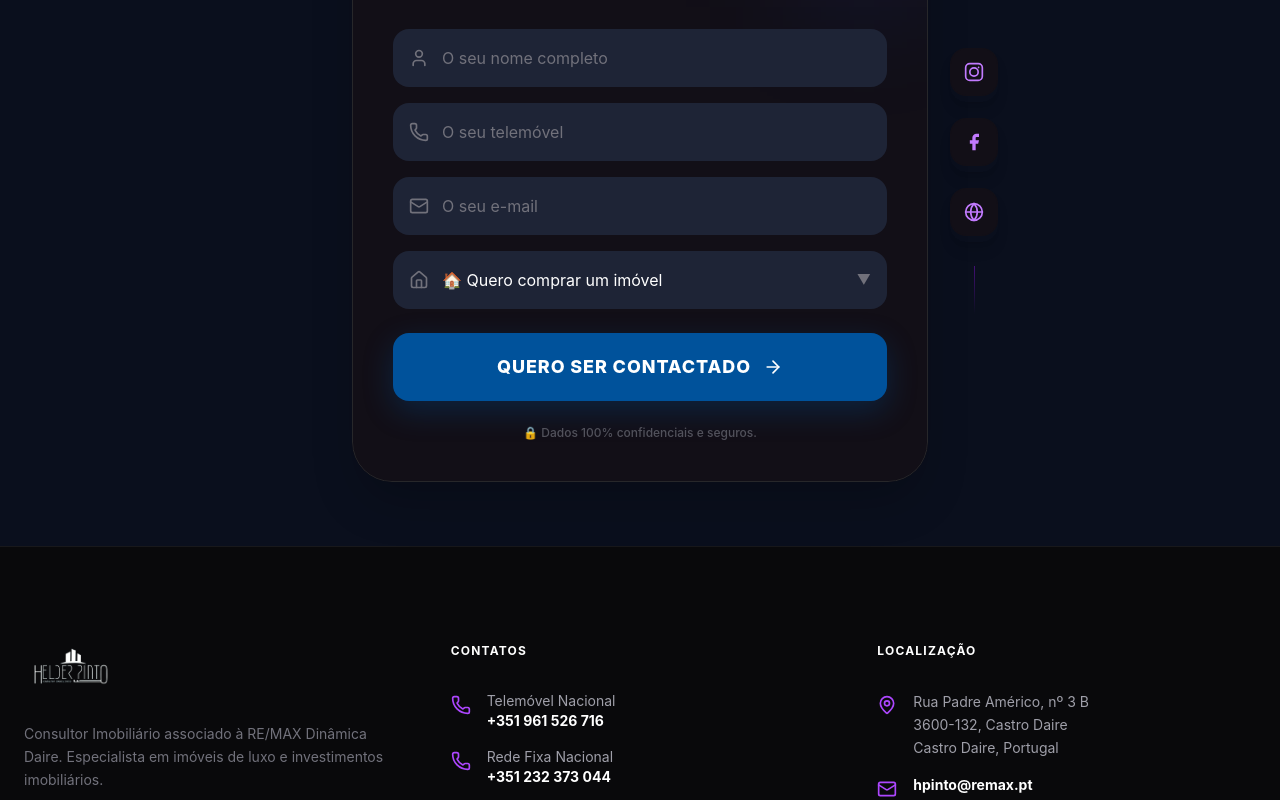
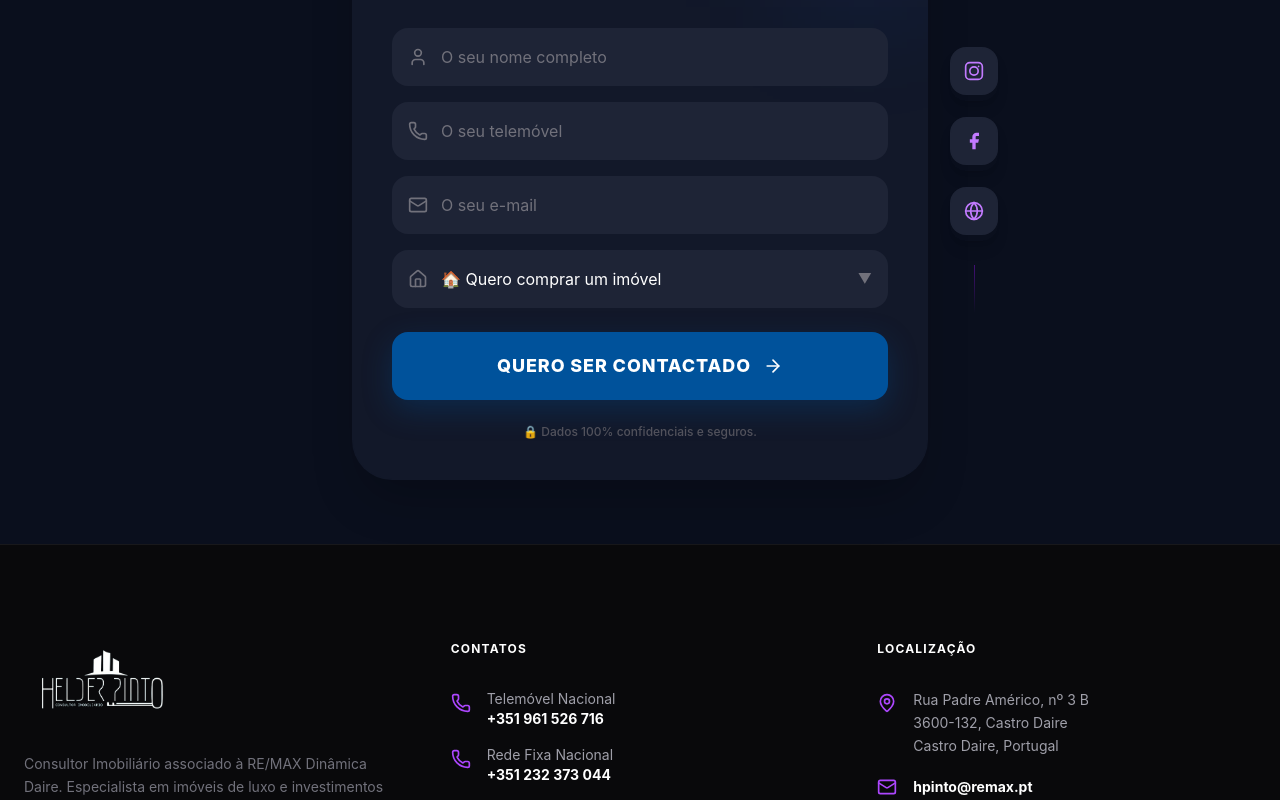
Before and after one commit to vitoriaservicosdepintura-arch/helderconsultorremax, a React (Vite) app: page / in a window 1280 px wide. Shown: the part 2120-2920 px from the top of the page. Built offline with nearby package versions, Linux system fonts and the light colour scheme.

Commit message:
Add files via upload

```diff
--- a/src/components/BorderGlow.tsx
+++ b/src/components/BorderGlow.tsx
@@ -80,7 +80,7 @@ const BorderGlow: React.FC<BorderGlowProps> = ({
                 className="absolute inset-[1px] z-10 pointer-events-none"
                 style={{ borderRadius: borderRadius - 1, background: backgroundColor }}
             />
-            <div className="relative z-20 w-full h-full">{children}</div>
+            <div className="relative z-20 w-full h-full pointer-events-auto">{children}</div>
         </div>
     );
 }
--- a/src/components/ContactSection.tsx
+++ b/src/components/ContactSection.tsx
@@ -50,35 +50,39 @@ const FloatingSocialSidebar = () => {
             {socialLinks.map((link) => {
                 const Icon = link.Icon;
                 return (
-                    <motion.a
+                    <motion.div
                         key={link.id}
-                        href={link.href}
-                        target="_blank"
-                        rel="noreferrer"
-                        aria-label={link.label}
                         whileHover={{ scale: 1.15, x: -4 }}
                         whileTap={{ scale: 0.95 }}
-                        className="relative group block shadow-lg rounded-2xl"
+                        className="relative group rounded-2xl shadow-lg"
                     >
                         <BorderGlow
                             edgeSensitivity={30}
                             glowColor="40 80 80"
-                            backgroundColor="#120F17"
+                            backgroundColor="#1e2436"
                             borderRadius={16}
                             glowRadius={40}
                             glowIntensity={1}
                             coneSpread={25}
                             animated={false}
                             colors={['#c084fc', '#f472b6', '#38bdf8']}
-                            className={`w-12 h-12 flex items-center justify-center text-purple-400 transition-all duration-300 ${link.hoverClass} hover:text-white`}
+                            className="w-12 h-12 block"
                         >
-                            <Icon className="w-5 h-5 absolute top-1/2 left-1/2 -translate-x-1/2 -translate-y-1/2" />
+                            <a
+                                href={link.href}
+                                target="_blank"
+                                rel="noreferrer"
+                                aria-label={link.label}
+                                className="w-full h-full flex items-center justify-center text-purple-400 group-hover:text-white transition-colors duration-300"
+                            >
+                                <Icon className="w-5 h-5 pointer-events-none" />
+                            </a>
                         </BorderGlow>
                         {/* Label tooltip */}
-                        <span className="absolute right-14 top-1/2 -translate-y-1/2 whitespace-nowrap bg-[#1e2436] border border-zinc-700 text-white text-xs font-bold px-3 py-1.5 rounded-xl opacity-0 group-hover:opacity-100 transition-opacity pointer-events-none">
+                        <span className="absolute left-[calc(100%+14px)] top-1/2 -translate-y-1/2 whitespace-nowrap bg-[#1e2436] border border-zinc-700 text-white text-xs font-bold px-3 py-1.5 rounded-xl opacity-0 group-hover:opacity-100 transition-opacity pointer-events-none shadow-md">
                             {link.label}
                         </span>
-                    </motion.a>
+                    </motion.div>
                 );
             })}
 
@@ -150,7 +154,7 @@ const ContactSection = () => {
                     <BorderGlow
                         edgeSensitivity={30}
                         glowColor="40 80 80"
-                        backgroundColor="#120F17"
+                        backgroundColor="#121829"
                         borderRadius={40}
                         glowRadius={150}
                         glowIntensity={1}
@@ -160,7 +164,7 @@ const ContactSection = () => {
                         className="w-full max-w-xl shadow-2xl relative"
                     >
                         <div className="absolute top-0 right-0 w-32 h-32 bg-blue-600/10 blur-[60px] -z-10" />
-                        <div className="p-10 relative overflow-hidden h-full z-10 border border-zinc-800 rounded-[2.5rem]">
+                        <div className="p-10 relative overflow-hidden h-full z-10 rounded-[2.5rem]">
                             <div className="text-center mb-10">
                                 <h2 className="text-3xl font-black text-white flex items-center justify-center gap-2 mb-2">
                                     Fale comigo agora <span className="text-yellow-400">👇</span>
@@ -248,29 +252,30 @@ const ContactSection = () => {
                     {socialLinks.map((link) => {
                         const Icon = link.Icon;
                         return (
-                            <a
-                                key={link.id}
-                                href={link.href}
-                                target="_blank"
-                                rel="noreferrer"
-                                aria-label={link.label}
-                                className="relative rounded-2xl block"
-                            >
+                            <div key={link.id} className="relative rounded-2xl block group shadow-lg">
                                 <BorderGlow
                                     edgeSensitivity={30}
                                     glowColor="40 80 80"
-                                    backgroundColor="#120F17"
+                                    backgroundColor="#1e2436"
                                     borderRadius={16}
                                     glowRadius={40}
                                     glowIntensity={1}
                                     coneSpread={25}
                                     animated={false}
                                     colors={['#c084fc', '#f472b6', '#38bdf8']}
-                                    className={`w-12 h-12 flex items-center justify-center text-purple-400 transition-all duration-300 ${link.hoverClass} hover:text-white`}
+                                    className="w-12 h-12 block"
                                 >
-                                    <Icon className="w-5 h-5 absolute top-1/2 left-1/2 -translate-x-1/2 -translate-y-1/2" />
+                                    <a
+                                        href={link.href}
+                                        target="_blank"
+                                        rel="noreferrer"
+                                        aria-label={link.label}
+                                        className="w-full h-full flex items-center justify-center text-purple-400 group-hover:text-white transition-colors duration-300"
+                                    >
+                                        <Icon className="w-5 h-5 pointer-events-none" />
+                                    </a>
                                 </BorderGlow>
-                            </a>
+                            </div>
                         );
                     })}
                 </div>
--- a/src/components/Footer.tsx
+++ b/src/components/Footer.tsx
@@ -20,7 +20,7 @@ const Footer = () => {
       <div className="container mx-auto px-6">
         <div className="grid grid-cols-1 md:grid-cols-2 lg:grid-cols-3 gap-12 mb-20">
           <div className="col-span-1 lg:col-span-1">
-            <img src="/logo.png" alt="Helder Pinto" className="h-12 mb-8" />
+            <img src="/logo.png" alt="Helder Pinto" className="h-20 w-auto mb-8" />
             <p className="text-zinc-500 text-sm leading-relaxed mb-8">
               Consultor Imobiliário associado à RE/MAX Dinâmica Daire. Especialista em imóveis de luxo e investimentos imobiliários.
             </p>
@@ -77,8 +77,10 @@ const Footer = () => {
                 </a>
               </li>
               <li className="flex items-start space-x-4">
-                <Mail className="w-5 h-5 text-purple-500 mt-1 shrink-0" />
-                <p className="text-white text-sm font-bold">hpinto@remax.pt</p>
+                <a href="mailto:hpinto@remax.pt" target="_blank" rel="noreferrer" className="flex items-start space-x-4 group">
+                  <Mail className="w-5 h-5 text-purple-500 mt-1 shrink-0 group-hover:text-purple-400 transition-colors" />
+                  <span className="text-white text-sm font-bold group-hover:text-purple-400 transition-colors mt-1">hpinto@remax.pt</span>
+                </a>
               </li>
             </ul>
           </div>
```
